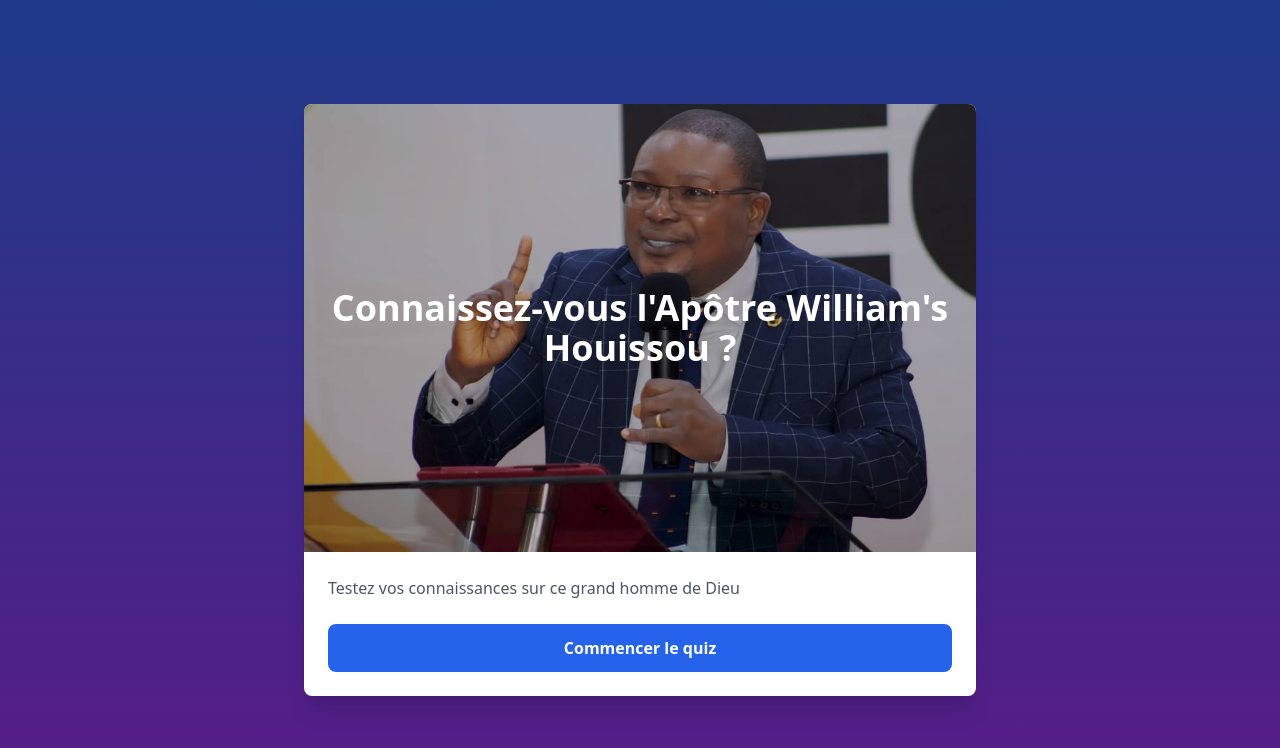
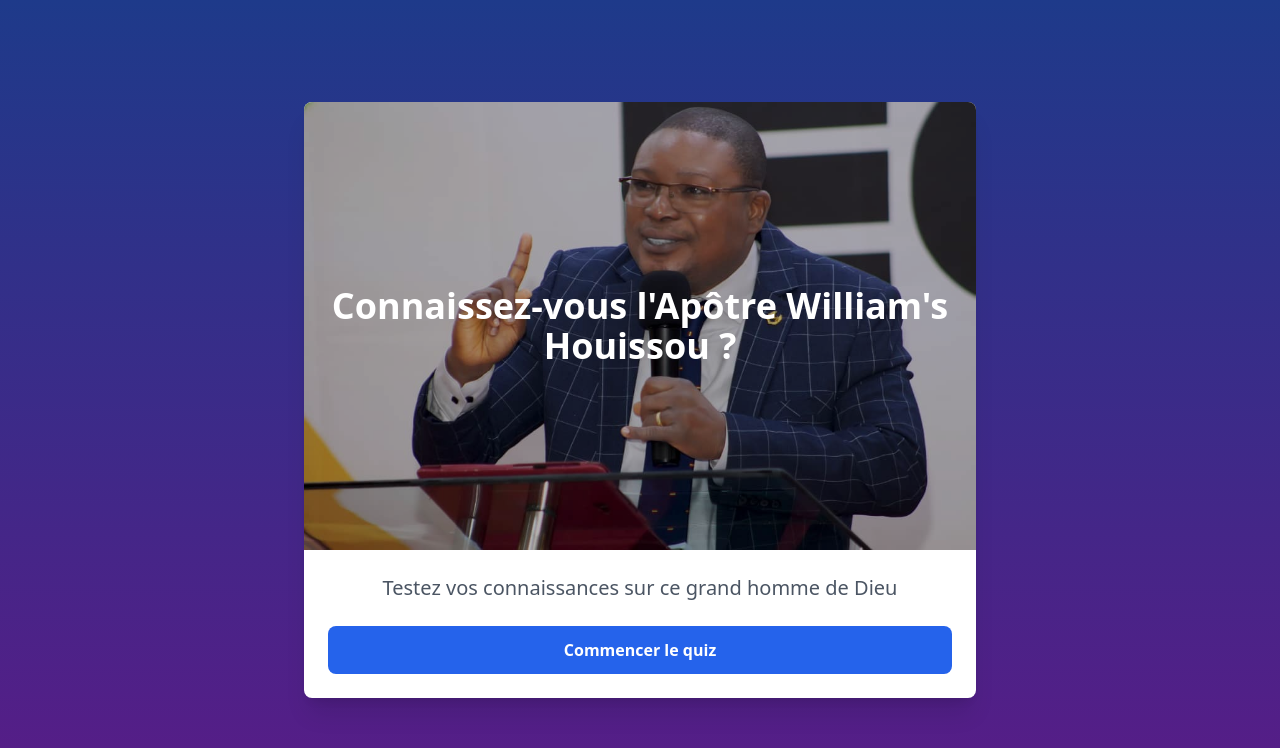
Before and after one commit to OpenDevNinja/connais-tu-apotre, a React (Vite) app: page / in a window 1280 px wide. Shown: the top 748 px of the page. Built offline with nearby package versions, Linux system fonts and the light colour scheme.

Commit message:
deuxiemme

```diff
--- a/src/components/Quiz.jsx
+++ b/src/components/Quiz.jsx
@@ -164,7 +164,7 @@ export default function Quiz() {
                         animate="visible"
                     >
                         <motion.p
-                            className="text-gray-600 mb-6"
+                            className="text-gray-600 mb-6 text-center text-xl"
                             variants={containerVariants}
                         >
                             {quizData.description}
```
